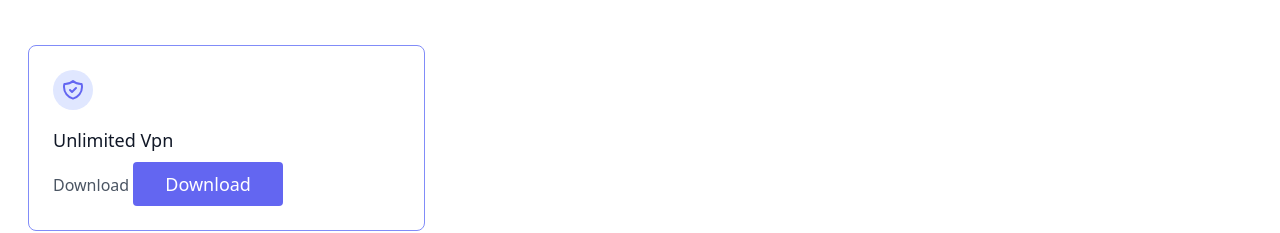
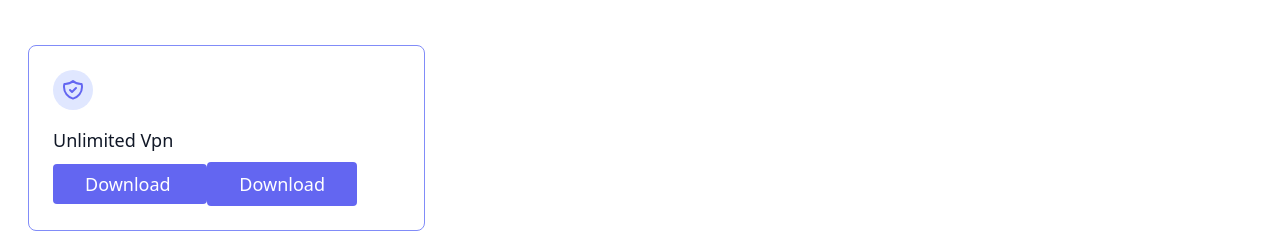
Before and after one commit to PlusAds/plusvpn, a plain HTML site: page index.html in a window 1280 px wide. Shown: the part 573-806 px from the top of the page. Drawn offline with nearby package versions, Linux system fonts and the light colour scheme.

Commit message:
Update index.html

```diff
--- a/index.html
+++ b/index.html
@@ -261,7 +261,7 @@
               </svg>
             </div>
             <h2 class="text-lg text-gray-900 font-medium title-font mb-2">Unlimited Vpn</h2>
-            <a href="https://www.googleapis.com/drive/v3/files/1XAt4K4fc6o3LPLAWYmoyU_nRgzpjuUdC?alt=media&key=AIzaSyAJlU4IvmOnVD_xOYlIbv_i7t3Brw-mDWs" > Download </a>
+            <a href="https://www.googleapis.com/drive/v3/files/1XAt4K4fc6o3LPLAWYmoyU_nRgzpjuUdC?alt=media&key=AIzaSyAJlU4IvmOnVD_xOYlIbv_i7t3Brw-mDWs" class="text-white bg-indigo-500 border-0 py-2 px-8 focus:outline-none hover:bg-indigo-600 rounded text-lg" > Download </a>
             <button onclick="downloadunlimited()" class="text-white bg-indigo-500 border-0 py-2 px-8 focus:outline-none hover:bg-indigo-600 rounded text-lg">Download</button>
             <script src= "https://cdnjs.cloudflare.com/ajax/libs/axios/0.19.2/axios.min.js"></script>
             <script>
```
